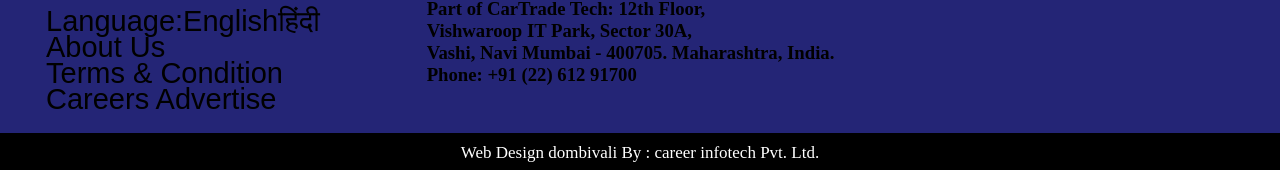
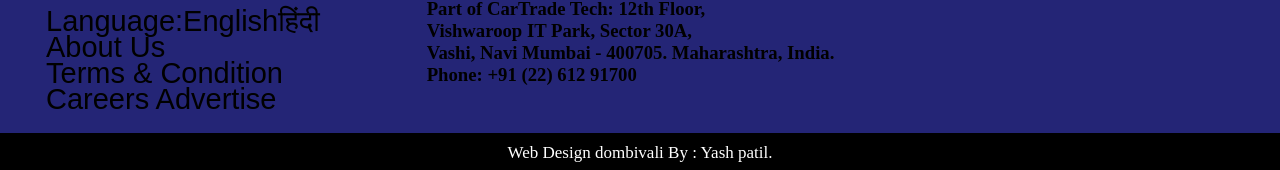
Before and after one commit to yashp111/carwale.com, a plain HTML site: page index.html in a window 1280 px wide. Shown: the part 4446-4616 px from the top of the page. Drawn offline with Linux system fonts and the light colour scheme.

Commit message:
Update index.html

```diff
--- a/index.html
+++ b/index.html
@@ -257,7 +257,7 @@
 
     </footer>
         <div class="footer-bottom">
-        Web Design dombivali By : career infotech Pvt. Ltd.
+        Web Design dombivali By : Yash patil.
     </div>
 
 
```
